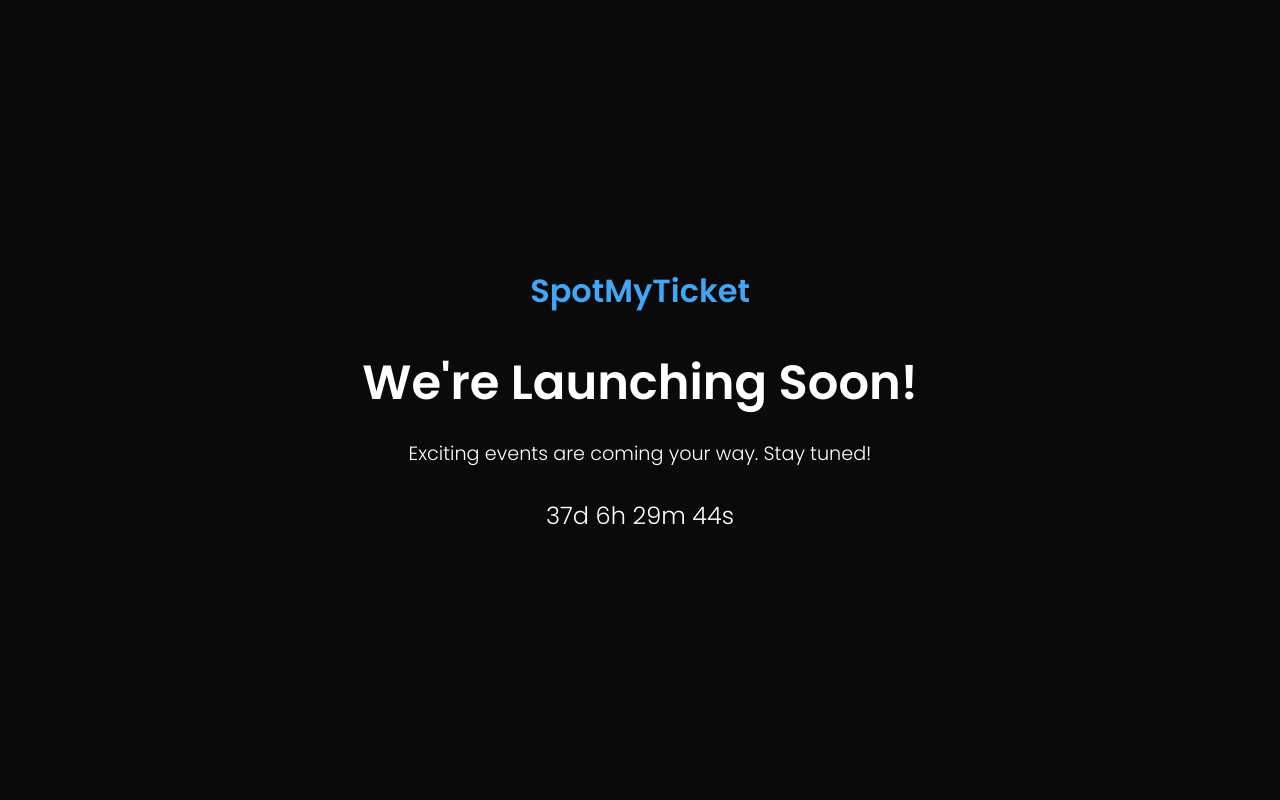
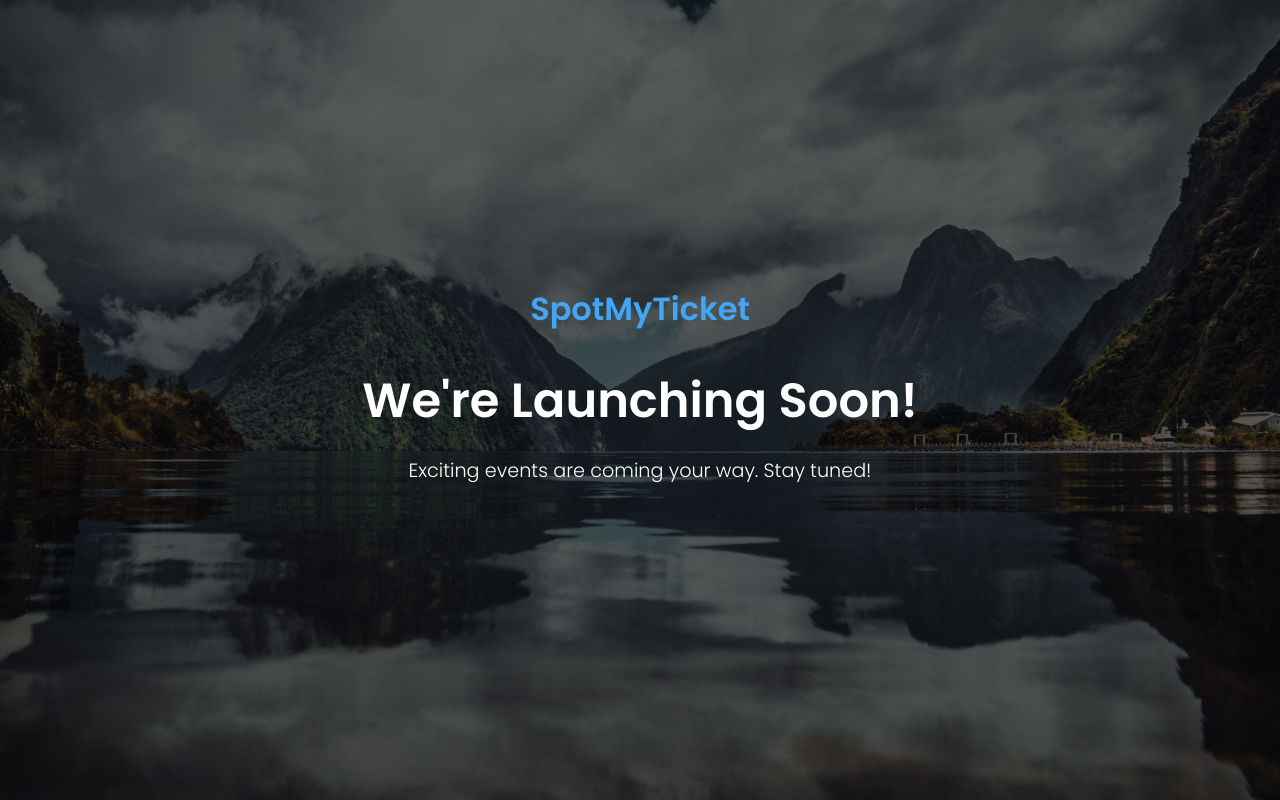
Before and after one commit to gokul-lucifer/coming-soon, a plain HTML site: page index.html in a window 1280 px wide. Drawn offline with Linux system fonts and the light colour scheme.

Commit message:
background image

```diff
--- a/index.html
+++ b/index.html
@@ -12,6 +12,8 @@
     box-sizing: border-box;
     background: #0a0a0a;
     color: #ffffff;
+    background: linear-gradient(rgba(0, 0, 0, 0.6), rgba(0, 0, 0, 0.6)),
+                url('antoine-barres.jpg') no-repeat center center/cover;
     font-family: 'Poppins', sans-serif;
     display: flex;
     align-items: center;
@@ -40,11 +42,15 @@
             font-size: 1.5rem;
             margin-top: 20px;
         }
+        .myBrand{
+
+            /* color:#ef6249 */
+        }
     </style>
 </head>
 <body>
     <div class="container">
-        <div class="logo">SpotMyTicket</div>
+        <div class="logo">Spot<span class="myBrand">My</span>Ticket</div>
         <h1>We're Launching Soon!</h1>
         <p>Exciting events are coming your way. Stay tuned!</p>
         <div class="countdown" id="countdown"></div>
@@ -68,8 +74,8 @@
                 const minutes = Math.floor((timeLeft % (1000 * 60 * 60)) / (1000 * 60));
                 const seconds = Math.floor((timeLeft % (1000 * 60)) / 1000);
 
-                document.getElementById("countdown").innerHTML =
-                    `${days}d ${hours}h ${minutes}m ${seconds}s`;
+                // document.getElementById("countdown").innerHTML =
+                //     `${days}d ${hours}h ${minutes}m ${seconds}s`;
             }, 1000);
         }
 
```
Also changed, not shown: antoine-barres.jpg (added). Lines whose indentation alone changed are shown as unchanged.
